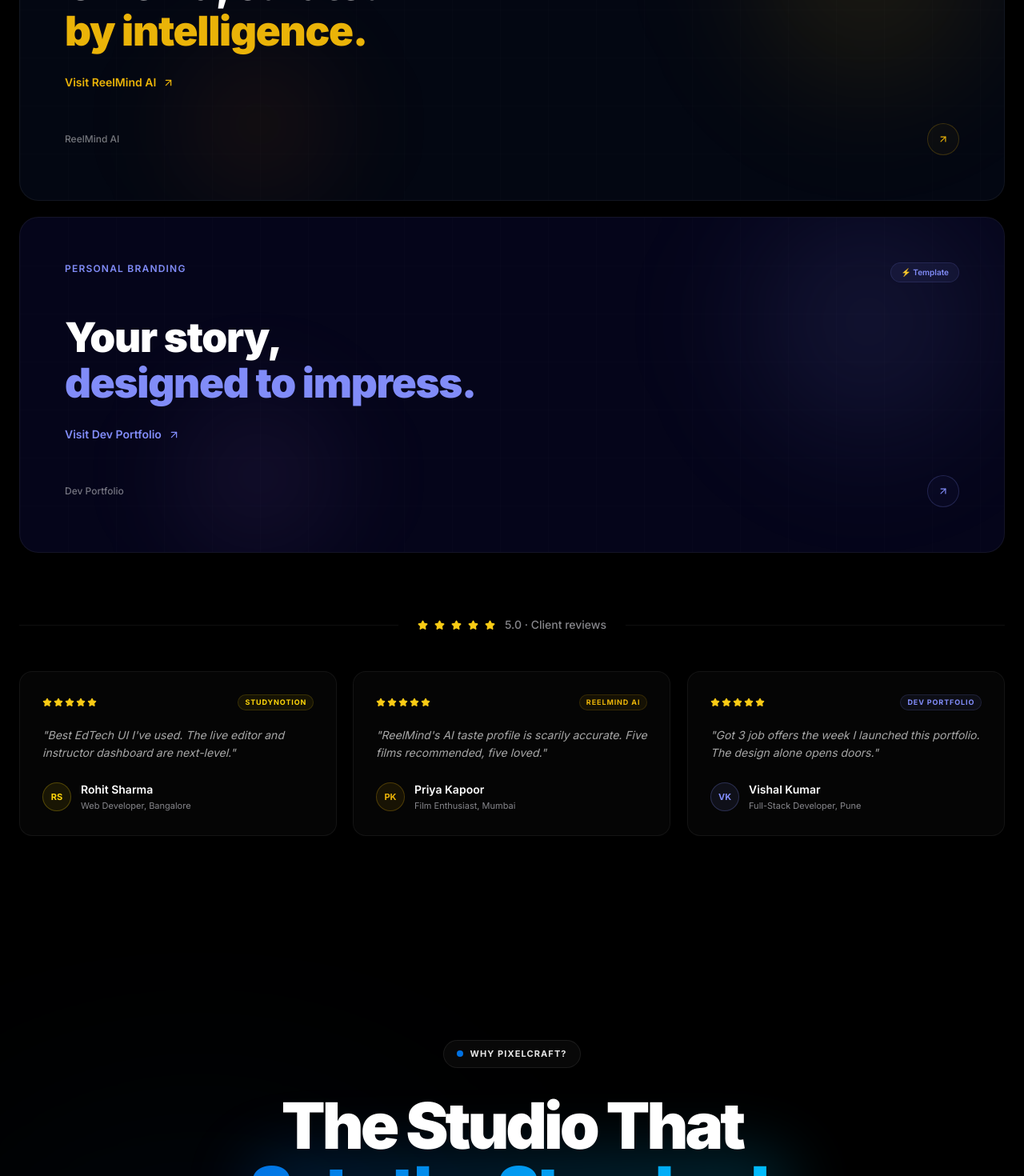
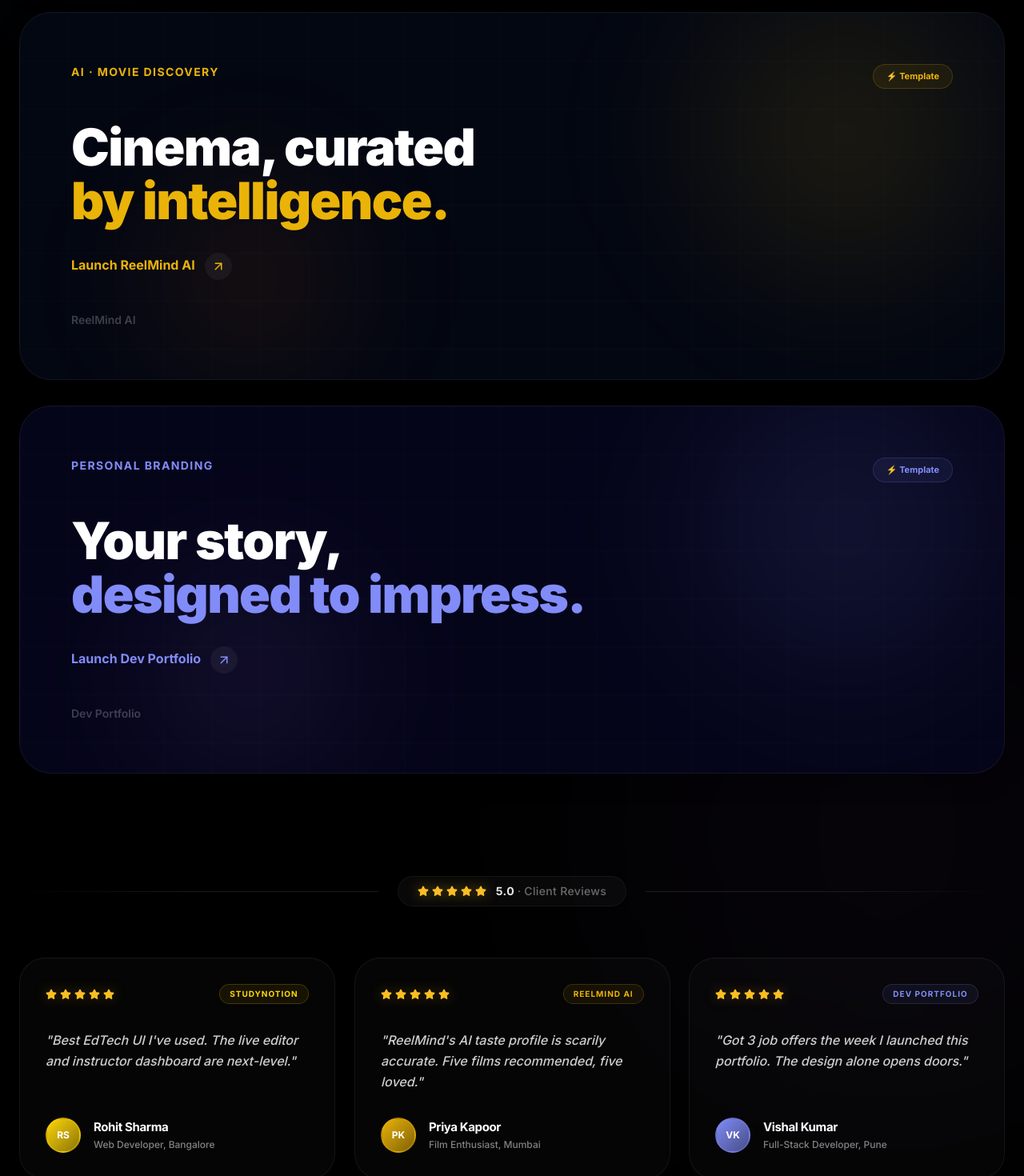
Before and after one commit to visucs/PixelCraft-Studio, a React (Vite) app: page / in a window 1280 px wide. Shown: the part 3220-4690 px from the top of the page at 80% size. Built offline with nearby package versions, Linux system fonts and the light colour scheme.

Commit message:
Complete 21st.dev premium UI redesign for Featured Work / Portfolio section

```diff
--- a/src/components/Portfolio.jsx
+++ b/src/components/Portfolio.jsx
@@ -1,4 +1,4 @@
-import { useEffect, useRef } from 'react';
+import { useEffect, useRef, useState } from 'react';
 import { ArrowUpRight, Star } from 'lucide-react';
 
 const projects = [
@@ -95,22 +95,42 @@ export default function Portfolio() {
   }, []);
 
   return (
-    <section id="work" className="py-32 px-6 max-w-7xl mx-auto">
+    <section id="work" className="py-32 px-6 max-w-7xl mx-auto relative">
+      {/* Background Glows */}
+      <div className="absolute top-[20%] left-[-10%] w-[500px] h-[500px] bg-[#0071E3]/5 blur-[120px] rounded-full pointer-events-none" />
+      <div className="absolute bottom-[10%] right-[-10%] w-[600px] h-[600px] bg-[#9B5DE5]/5 blur-[150px] rounded-full pointer-events-none" />
+
       {/* Header */}
-      <div ref={ref} className="section-reveal text-center mb-20">
-        <p className="text-[#0071E3] text-sm font-semibold tracking-widest uppercase mb-4">Featured Work</p>
-        <h2 className="section-title text-white mb-5">
+      <div ref={ref} className="section-reveal flex flex-col items-center text-center mb-24 relative z-10">
+        {/* Pill Badge */}
+        <div className="inline-flex items-center gap-2 px-4 py-2 rounded-full mb-8 relative group cursor-default" style={{ background: 'rgba(255,255,255,0.03)', border: '1px solid rgba(255,255,255,0.08)', backdropFilter: 'blur(10px)' }}>
+          <div className="absolute inset-0 rounded-full bg-gradient-to-r from-[#0071E3]/20 to-[#00C6FF]/20 opacity-0 group-hover:opacity-100 transition-opacity duration-500 blur-md" />
+          <div className="relative flex items-center gap-2">
+            <span className="relative flex h-2 w-2">
+              <span className="animate-ping absolute inline-flex h-full w-full rounded-full bg-[#00C6FF] opacity-75"></span>
+              <span className="relative inline-flex rounded-full h-2 w-2 bg-[#00C6FF]"></span>
+            </span>
+            <span className="text-white/90 text-[11px] font-bold uppercase tracking-widest">Featured Work</span>
+          </div>
+        </div>
+
+        <h2 className="text-5xl md:text-6xl lg:text-[5rem] font-black tracking-tighter mb-8 leading-[1.05] relative">
           Our Work
-          <br />
-          <span className="text-[#86868B]">Speaks.</span>
+          <br className="hidden md:block" />
+          <span className="relative inline-block mt-2 md:mt-0 ml-0 md:ml-4">
+            <span className="text-transparent bg-clip-text relative z-10" style={{ backgroundImage: 'linear-gradient(135deg, #00C6FF 0%, #1db954 100%)' }}>
+              Speaks.
+            </span>
+            <div className="absolute -inset-2 bg-gradient-to-r from-[#00C6FF] to-[#1db954] opacity-20 blur-2xl -z-10 rounded-full" />
+          </span>
         </h2>
-        <p className="text-[#86868B] text-lg max-w-md mx-auto">
-          Real projects, live on the internet.
+        <p className="text-[#86868B] text-lg md:text-xl max-w-2xl mx-auto leading-relaxed font-medium">
+          Real projects, live on the internet. Built with precision, designed for scale.
         </p>
       </div>
 
       {/* Project cards — full-width stacked */}
-      <div className="flex flex-col gap-5">
+      <div className="flex flex-col gap-8 relative z-10">
         {projects.map((project, i) => (
           <ProjectCard key={project.id} project={project} index={i} />
         ))}
@@ -124,6 +144,7 @@ export default function Portfolio() {
 
 function ProjectCard({ project, index }) {
   const ref = useRef(null);
+  const [isHovered, setIsHovered] = useState(false);
 
   useEffect(() => {
     const observer = new IntersectionObserver(
@@ -143,75 +164,86 @@ function ProjectCard({ project, index }) {
   return (
     <div
       ref={ref}
-      className="section-reveal group relative rounded-3xl overflow-hidden cursor-pointer"
+      className="section-reveal group relative rounded-[2.5rem] overflow-hidden cursor-pointer transition-all duration-700 block"
       style={{
         background: project.colors.bg,
-        border: '1px solid rgba(255,255,255,0.06)',
-        height: '420px',
+        border: '1px solid',
+        borderColor: isHovered ? `${project.colors.accent}40` : 'rgba(255,255,255,0.06)',
+        height: '460px',
+        transform: isHovered ? 'translateY(-6px)' : 'translateY(0)',
+        boxShadow: isHovered ? `0 30px 80px rgba(0,0,0,0.6), 0 0 80px ${project.colors.glow}` : '0 10px 30px rgba(0,0,0,0.3)',
       }}
       onClick={() => window.open(project.url, '_blank')}
-      onMouseEnter={(e) => {
-        e.currentTarget.style.borderColor = `${project.colors.accent}25`;
-        e.currentTarget.style.boxShadow = `0 30px 80px rgba(0,0,0,0.6), 0 0 80px ${project.colors.glow}`;
+      onMouseEnter={() => setIsHovered(true)}
+      onMouseLeave={() => setIsHovered(false)}
+    >
+      {/* Dynamic Hover Glow behind card bounds */}
+      <div
+        className="absolute inset-0 opacity-0 group-hover:opacity-100 transition-opacity duration-700 pointer-events-none"
+        style={{
+          background: `radial-gradient(circle at center, ${project.colors.accent}15 0%, transparent 60%)`,
+          mixBlendMode: 'screen',
         }}
-      onMouseLeave={(e) => {
-        e.currentTarget.style.borderColor = 'rgba(255,255,255,0.06)';
-        e.currentTarget.style.boxShadow = 'none';
-      }}
-    >
+      />
+
       {/* Ambient orbs — large, blurred, subtle */}
       <div
-        className="absolute pointer-events-none"
+        className="absolute pointer-events-none transition-transform duration-1000 ease-out"
         style={{
-          width: '500px',
-          height: '500px',
+          width: '600px',
+          height: '600px',
           borderRadius: '50%',
           background: `radial-gradient(circle, ${project.colors.orb1}22 0%, transparent 65%)`,
-          top: '-120px',
-          right: '-80px',
-          filter: 'blur(60px)',
-          transition: 'opacity 0.6s',
+          top: '-150px',
+          right: '-100px',
+          filter: 'blur(70px)',
+          transform: isHovered ? 'scale(1.1) translate(-20px, 20px)' : 'scale(1) translate(0, 0)',
         }}
       />
       <div
-        className="absolute pointer-events-none"
+        className="absolute pointer-events-none transition-transform duration-1000 ease-out delay-75"
         style={{
-          width: '350px',
-          height: '350px',
+          width: '450px',
+          height: '450px',
           borderRadius: '50%',
           background: `radial-gradient(circle, ${project.colors.orb2}18 0%, transparent 65%)`,
-          bottom: '-80px',
-          left: '10%',
-          filter: 'blur(50px)',
+          bottom: '-100px',
+          left: '5%',
+          filter: 'blur(60px)',
+          transform: isHovered ? 'scale(1.2) translate(20px, -20px)' : 'scale(1) translate(0, 0)',
         }}
       />
 
       {/* Grid lines overlay — subtle Apple-like depth */}
       <div
-        className="absolute inset-0 pointer-events-none opacity-[0.025]"
+        className="absolute inset-0 pointer-events-none opacity-[0.03] transition-opacity duration-500"
         style={{
           backgroundImage: `linear-gradient(rgba(255,255,255,0.5) 1px, transparent 1px), linear-gradient(90deg, rgba(255,255,255,0.5) 1px, transparent 1px)`,
           backgroundSize: '60px 60px',
+          opacity: isHovered ? '0.06' : '0.03',
         }}
       />
 
       {/* Content */}
-      <div className="relative z-10 h-full flex flex-col justify-between p-10 md:p-14">
+      <div className="relative z-10 h-full flex flex-col justify-between p-10 md:p-16">
         {/* Top row */}
         <div className="flex items-start justify-between gap-4">
+          <div className="flex flex-col gap-2">
             <span
-            className="text-xs font-semibold tracking-widest uppercase"
-            style={{ color: project.colors.accent }}
+              className="text-sm font-bold tracking-widest uppercase transition-colors duration-500"
+              style={{ color: isHovered ? '#fff' : project.colors.accent }}
             >
               {project.label}
             </span>
+          </div>
           {/* Template badge */}
           <span
-            className="text-[10px] font-semibold px-3 py-1 rounded-full whitespace-nowrap flex-shrink-0"
+            className="text-[11px] font-bold px-4 py-1.5 rounded-full whitespace-nowrap flex-shrink-0 transition-all duration-500"
             style={{
-              background: `${project.colors.accent}12`,
+              background: isHovered ? `${project.colors.accent}20` : `${project.colors.accent}12`,
               color: project.colors.accent,
-              border: `1px solid ${project.colors.accent}25`,
+              border: `1px solid ${project.colors.accent}30`,
+              boxShadow: isHovered ? `0 0 20px ${project.colors.accent}40` : 'none',
             }}
           >
             ⚡ Template
@@ -219,18 +251,21 @@ function ProjectCard({ project, index }) {
         </div>
 
         {/* Center — big headline */}
-        <div>
+        <div className="transform transition-transform duration-500 group-hover:translate-x-2">
           <h3
-            className="font-black tracking-tight leading-[1.1] mb-6"
+            className="font-black tracking-tight leading-[1.05] mb-8"
             style={{
-              fontSize: 'clamp(2.2rem, 4vw, 3.5rem)',
+              fontSize: 'clamp(2.5rem, 5vw, 4.5rem)',
               color: project.colors.text,
             }}
           >
             {lines.map((line, i) => (
               <span key={i}>
                 {i === 1 ? (
-                  <span style={{ color: project.colors.accent }}>{line}</span>
+                  <span className="relative inline-block">
+                    <span className="relative z-10 transition-colors duration-500" style={{ color: isHovered ? '#fff' : project.colors.accent }}>{line}</span>
+                    <span className="absolute inset-0 blur-lg z-0 opacity-0 group-hover:opacity-40 transition-opacity duration-500" style={{ color: project.colors.accent }}>{line}</span>
+                  </span>
                 ) : (
                   line
                 )}
@@ -240,47 +275,36 @@ function ProjectCard({ project, index }) {
           </h3>
 
           {/* Visit link */}
-          <a
-            href={project.url}
-            target="_blank"
-            rel="noopener noreferrer"
-            className="inline-flex items-center gap-2 font-semibold text-sm transition-all duration-300 group/link"
-            style={{ color: project.colors.accent }}
-            onClick={(e) => e.stopPropagation()}
-          >
-            <span className="border-b border-transparent group-hover/link:border-current transition-all duration-200">
-              Visit {project.name}
+          <div className="inline-flex items-center gap-3 font-bold text-base transition-all duration-500 group/link" style={{ color: project.colors.accent }}>
+            <span className="border-b-2 border-transparent group-hover/link:border-current transition-all duration-300 pb-0.5">
+              Launch {project.name}
             </span>
+            <div className="bg-white/5 p-2 rounded-full backdrop-blur-sm group-hover/link:bg-current transition-colors duration-300">
               <ArrowUpRight
-              size={15}
-              className="transition-transform duration-300 group-hover/link:translate-x-0.5 group-hover/link:-translate-y-0.5"
+                size={18}
+                className="transition-transform duration-300 group-hover/link:translate-x-0.5 group-hover/link:-translate-y-0.5 group-hover/link:text-black"
               />
-          </a>
-        </div>
-
-        {/* Bottom row — project name small */}
-        <div className="flex items-center justify-between">
-          <span style={{ color: project.colors.sub, fontSize: '12px', fontWeight: 500 }}>
-            {project.name}
-          </span>
-          {/* Animated ring on hover */}
-          <div
-            className="w-10 h-10 rounded-full border flex items-center justify-center transition-all duration-500 group-hover:scale-110"
-            style={{
-              borderColor: `${project.colors.accent}35`,
-              background: `${project.colors.accent}08`,
-            }}
-          >
-            <ArrowUpRight size={14} style={{ color: project.colors.accent }} />
             </div>
           </div>
         </div>
 
+        {/* Bottom row — project name small */}
+        <div className="flex items-center justify-between opacity-50 group-hover:opacity-100 transition-opacity duration-500">
+          <span className="font-semibold text-sm" style={{ color: project.colors.sub }}>
+            {project.name}
+          </span>
+        </div>
+      </div>
+
+      {/* Premium Glass Reflection on Hover */}
+      <div className="absolute inset-0 bg-gradient-to-tr from-white/0 via-white/[0.05] to-white/0 opacity-0 group-hover:opacity-100 transform -translate-x-full group-hover:translate-x-full transition-all duration-1000 pointer-events-none" />
+
       {/* Bottom accent line */}
       <div
-        className="absolute bottom-0 left-0 right-0 h-[2px] opacity-0 group-hover:opacity-100 transition-opacity duration-500"
+        className="absolute bottom-0 left-0 right-0 h-[3px] opacity-0 group-hover:opacity-100 transition-opacity duration-500"
         style={{
           background: `linear-gradient(90deg, transparent 0%, ${project.colors.orb1} 40%, ${project.colors.orb2} 60%, transparent 100%)`,
+          boxShadow: `0 -2px 10px ${project.colors.glow}`,
         }}
       />
     </div>
@@ -300,20 +324,22 @@ function ReviewsSection() {
   }, []);
 
   return (
-    <div ref={ref} className="section-reveal mt-20">
+    <div ref={ref} className="section-reveal mt-32 relative z-10">
       {/* Divider */}
-      <div className="flex items-center gap-6 mb-12">
-        <div className="flex-1 h-px bg-white/[0.06]" />
-        <div className="flex items-center gap-2">
+      <div className="flex items-center gap-6 mb-16">
+        <div className="flex-1 h-px bg-gradient-to-r from-transparent via-white/[0.1] to-white/[0.1]" />
+        <div className="flex items-center gap-3 px-6 py-2 rounded-full bg-white/[0.03] border border-white/[0.05] backdrop-blur-md">
+          <div className="flex gap-1">
             {[...Array(5)].map((_, i) => (
-            <Star key={i} size={13} className="text-yellow-400 fill-yellow-400" />
+              <Star key={i} size={14} className="text-[#FBBF24] fill-[#FBBF24] drop-shadow-[0_0_8px_rgba(251,191,36,0.5)]" />
             ))}
-          <span className="text-[#86868B] text-sm ml-1 font-medium">5.0 · Client reviews</span>
           </div>
-        <div className="flex-1 h-px bg-white/[0.06]" />
+          <span className="text-white/90 text-sm font-bold tracking-wide">5.0 <span className="text-white/40 font-medium">· Client Reviews</span></span>
+        </div>
+        <div className="flex-1 h-px bg-gradient-to-l from-transparent via-white/[0.1] to-white/[0.1]" />
       </div>
 
-      <div className="grid grid-cols-1 md:grid-cols-3 gap-5">
+      <div className="grid grid-cols-1 md:grid-cols-3 gap-6">
         {reviews.map((review, i) => (
           <ReviewCard key={i} review={review} delay={i * 0.1} />
         ))}
@@ -324,6 +350,7 @@ function ReviewsSection() {
 
 function ReviewCard({ review, delay }) {
   const ref = useRef(null);
+  const [isHovered, setIsHovered] = useState(false);
 
   useEffect(() => {
     const observer = new IntersectionObserver(
@@ -341,57 +368,70 @@ function ReviewCard({ review, delay }) {
   return (
     <div
       ref={ref}
-      className="section-reveal rounded-2xl p-7 border transition-all duration-400"
+      className="section-reveal rounded-[2rem] p-8 transition-all duration-500 relative overflow-hidden group cursor-default"
       style={{
         background: 'rgba(255,255,255,0.02)',
-        borderColor: 'rgba(255,255,255,0.06)',
+        backdropFilter: 'blur(10px)',
+        border: '1px solid',
+        borderColor: isHovered ? `${review.color}30` : 'rgba(255,255,255,0.06)',
+        transform: isHovered ? 'translateY(-6px)' : 'translateY(0)',
+        boxShadow: isHovered ? `0 20px 40px rgba(0,0,0,0.4), inset 0 1px 0 rgba(255,255,255,0.1)` : 'inset 0 1px 0 rgba(255,255,255,0.02)',
       }}
-      onMouseEnter={(e) => {
-        e.currentTarget.style.transform = 'translateY(-4px)';
-        e.currentTarget.style.borderColor = `${review.color}25`;
-        e.currentTarget.style.boxShadow = `0 20px 50px rgba(0,0,0,0.5)`;
-      }}
-      onMouseLeave={(e) => {
-        e.currentTarget.style.transform = 'translateY(0)';
-        e.currentTarget.style.borderColor = 'rgba(255,255,255,0.06)';
-        e.currentTarget.style.boxShadow = 'none';
-      }}
+      onMouseEnter={() => setIsHovered(true)}
+      onMouseLeave={() => setIsHovered(false)}
     >
+      {/* Background Glow */}
+      <div
+        className="absolute -inset-0.5 rounded-[2rem] opacity-0 group-hover:opacity-100 transition-opacity duration-700 blur-xl pointer-events-none z-0"
+        style={{ background: `radial-gradient(circle at center, ${review.color}15 0%, transparent 70%)` }}
+      />
+
+      <div className="relative z-10 flex flex-col h-full justify-between">
         {/* Stars + project label on one row */}
-      <div className="flex items-center justify-between mb-5">
-        <div className="flex gap-0.5">
+        <div className="flex items-center justify-between mb-8">
+          <div className="flex gap-1">
             {[...Array(review.stars)].map((_, i) => (
-            <Star key={i} size={12} className="text-yellow-400 fill-yellow-400" />
+              <Star key={i} size={14} className="text-[#FBBF24] fill-[#FBBF24] drop-shadow-[0_0_8px_rgba(251,191,36,0.3)]" />
             ))}
           </div>
           <span
-          className="text-[9px] font-bold tracking-widest uppercase px-2 py-0.5 rounded-full"
+            className="text-[10px] font-bold tracking-widest uppercase px-3 py-1 rounded-full transition-all duration-500"
             style={{
-            background: `${review.color}12`,
+              background: isHovered ? `${review.color}20` : `${review.color}12`,
               color: review.color,
-            border: `1px solid ${review.color}25`,
+              border: `1px solid ${review.color}30`,
+              boxShadow: isHovered ? `0 0 15px ${review.color}30` : 'none',
             }}
           >
             {review.project}
           </span>
         </div>
 
-      <p className="text-white/65 text-[14px] leading-relaxed mb-6 italic">{review.text}</p>
+        <p className="text-white/80 text-[16px] leading-relaxed mb-8 font-medium italic transition-colors duration-500 group-hover:text-white">
+          {review.text}
+        </p>
 
-      <div className="flex items-center gap-3">
+        <div className="flex items-center gap-4 mt-auto">
+          <div className="relative">
              <div
-          className="w-9 h-9 rounded-full flex items-center justify-center text-[11px] font-bold flex-shrink-0"
+                className="absolute inset-0 blur-md rounded-full opacity-0 group-hover:opacity-60 transition-all duration-500"
+                style={{ background: review.color, transform: isHovered ? 'scale(1.4)' : 'scale(1)' }}
+              />
+            <div
+              className="relative w-11 h-11 rounded-full flex items-center justify-center text-[12px] font-bold flex-shrink-0 transition-transform duration-500 group-hover:scale-110"
               style={{
-            background: `${review.color}15`,
-            border: `1.5px solid ${review.color}40`,
-            color: review.color,
+                background: `linear-gradient(135deg, ${review.color}, ${review.color}88)`,
+                border: `2px solid ${review.color}50`,
+                color: '#fff',
               }}
             >
               {review.initials}
             </div>
+          </div>
           <div>
-          <div className="text-white text-sm font-semibold">{review.author}</div>
-          <div className="text-[#86868B] text-[11px] mt-0.5">{review.role}</div>
+            <div className="text-white text-[15px] font-bold tracking-tight">{review.author}</div>
+            <div className="text-white/50 text-[12px] font-medium mt-0.5 transition-colors duration-500 group-hover:text-white/70">{review.role}</div>
+          </div>
         </div>
       </div>
     </div>
```
Lines whose indentation alone changed are shown as unchanged.
